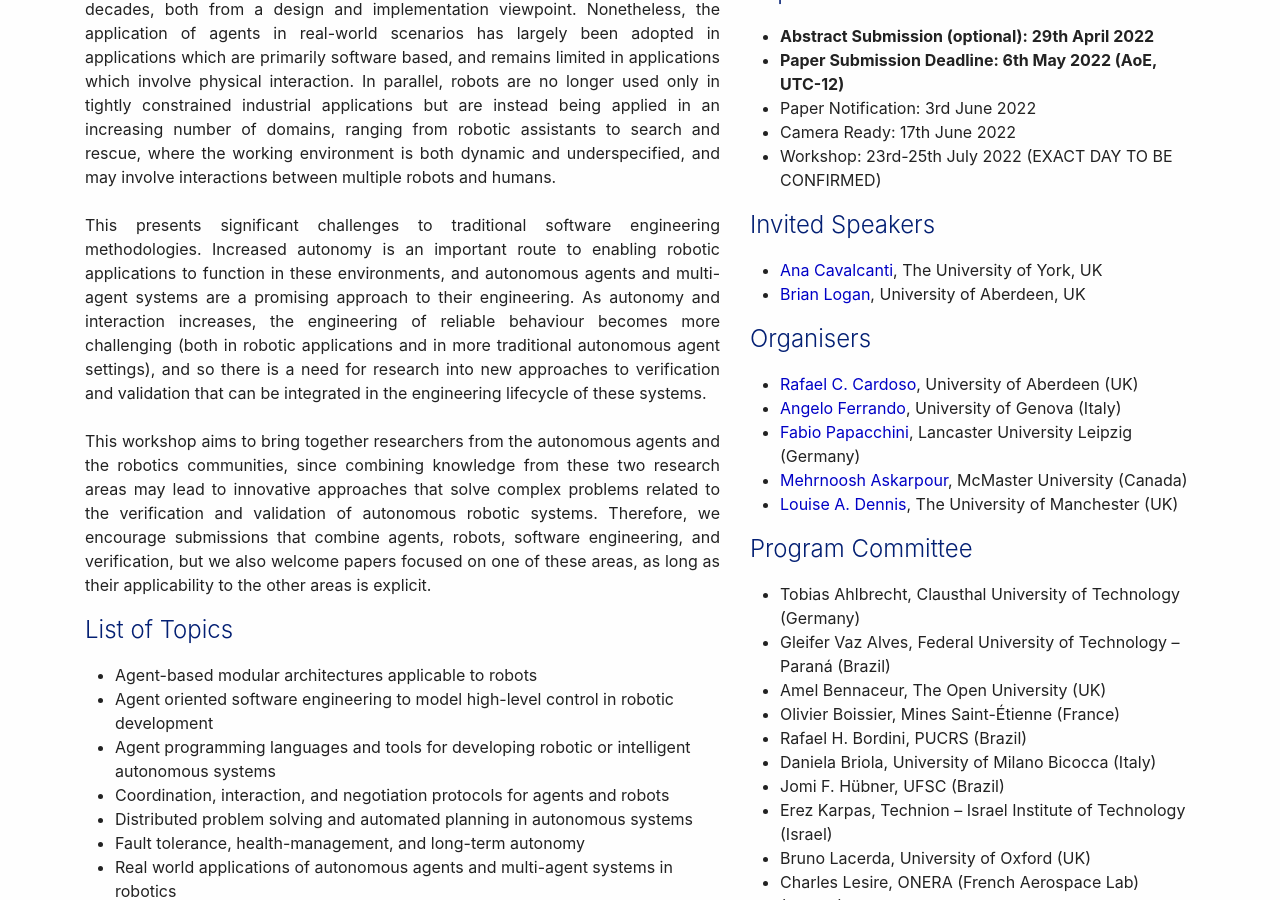
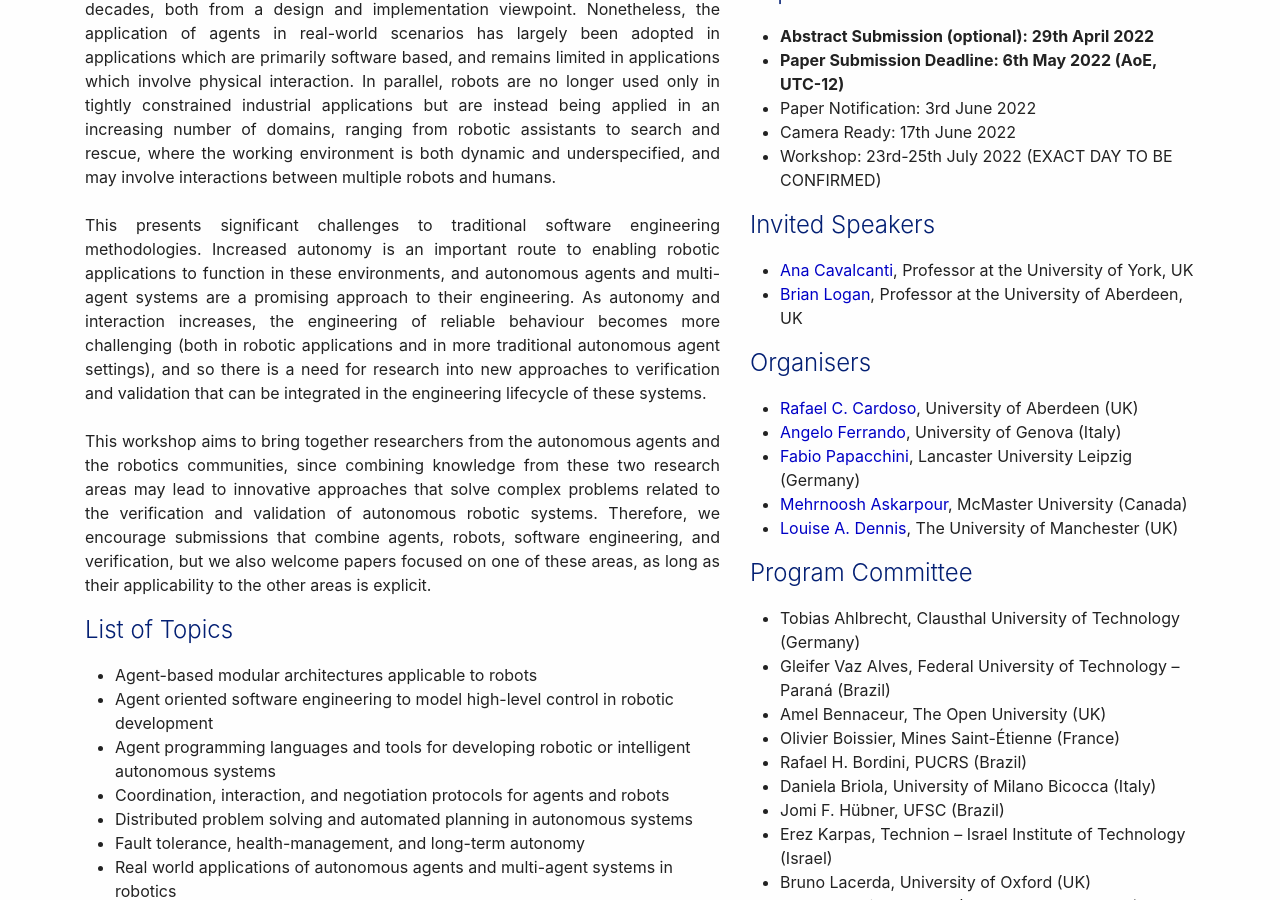
Before and after one commit to AREAWorkshop/AREA2022, a Jekyll site: the page built from index.md, in a window 1280 px wide and 900 px high, scrolled down 347 px. Built offline with Jekyll 4.4.1, drawn with Linux system fonts in a browser that asks for light colours; nearby versions of some CDN libraries.

Commit message:
Update index.md

```diff
--- a/index.md
+++ b/index.md
@@ -331,8 +331,8 @@ The time is in <a href="https://time.is/it/CEST">CEST timezone</a>.
 ## Invited Speakers
 
 <ul>
-  <li><a href="https://www-users.cs.york.ac.uk/~alcc/">Ana Cavalcanti</a>, The University of York, UK</li>
-  <li><a href="https://alechina-logan.net/brian/">Brian Logan</a>, University of Aberdeen, UK</li>
+  <li><a href="https://www-users.cs.york.ac.uk/~alcc/">Ana Cavalcanti</a>, Professor at the University of York, UK</li>
+  <li><a href="https://alechina-logan.net/brian/">Brian Logan</a>, Professor at the University of Aberdeen, UK</li>
 </ul>
 
 <!-- <ul>
```
